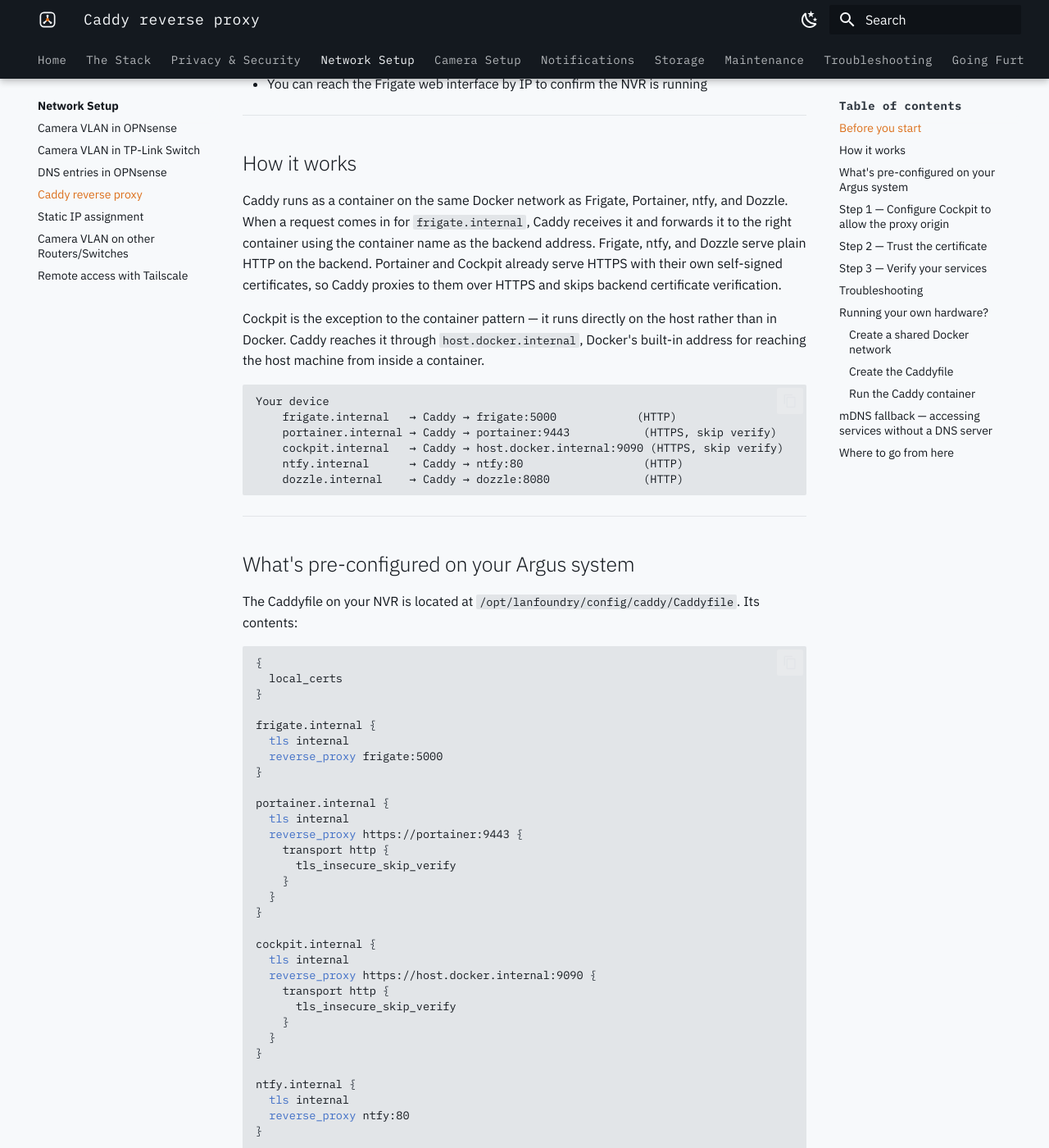
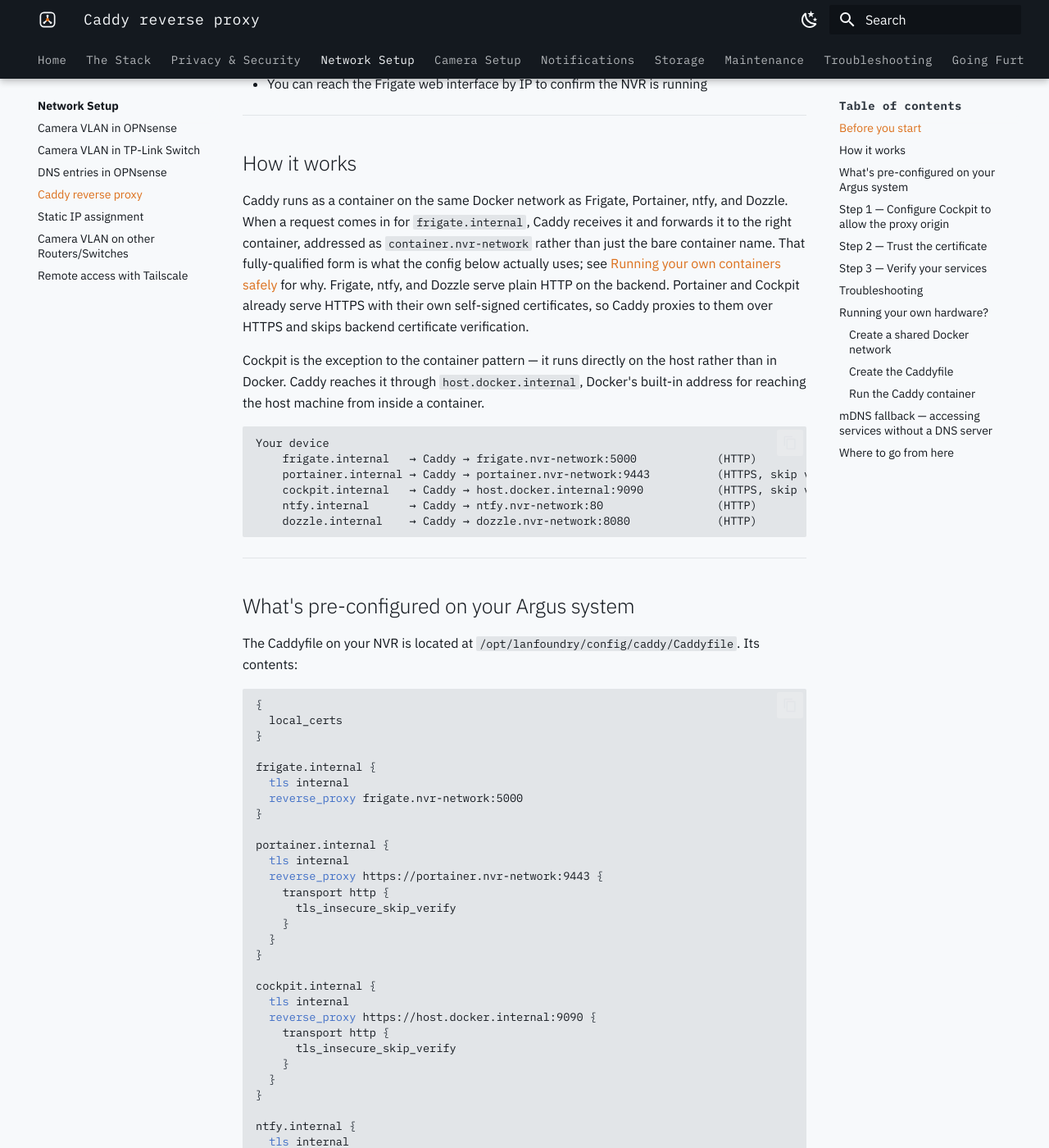
Before and after one commit to LANFoundry/lan-foundry-docs, an MkDocs documentation site: the page built from docs/network/caddy-reverse-proxy.md, in a window 1280 px wide and 1400 px high, scrolled down 618 px. Shown: the whole window at 82% size. Built offline with MkDocs 1.6.1 and Material for MkDocs 9.7.7, drawn with Linux system fonts in a browser that asks for light colours; some of the changed text lies outside the part shown.

Commit message:
updated container networking to include network names

````diff
--- a/docs/network/caddy-reverse-proxy.md
+++ b/docs/network/caddy-reverse-proxy.md
@@ -19,17 +19,17 @@ This guide assumes:
 
 ## How it works
 
-Caddy runs as a container on the same Docker network as Frigate, Portainer, ntfy, and Dozzle. When a request comes in for `frigate.internal`, Caddy receives it and forwards it to the right container using the container name as the backend address. Frigate, ntfy, and Dozzle serve plain HTTP on the backend. Portainer and Cockpit already serve HTTPS with their own self-signed certificates, so Caddy proxies to them over HTTPS and skips backend certificate verification.
+Caddy runs as a container on the same Docker network as Frigate, Portainer, ntfy, and Dozzle. When a request comes in for `frigate.internal`, Caddy receives it and forwards it to the right container, addressed as `container.nvr-network` rather than just the bare container name. That fully-qualified form is what the config below actually uses; see [Running your own containers safely](../further/container-networking.md) for why. Frigate, ntfy, and Dozzle serve plain HTTP on the backend. Portainer and Cockpit already serve HTTPS with their own self-signed certificates, so Caddy proxies to them over HTTPS and skips backend certificate verification.
 
 Cockpit is the exception to the container pattern — it runs directly on the host rather than in Docker. Caddy reaches it through `host.docker.internal`, Docker's built-in address for reaching the host machine from inside a container.
 
 ```
 Your device
-    frigate.internal   → Caddy → frigate:5000            (HTTP)
-    portainer.internal → Caddy → portainer:9443           (HTTPS, skip verify)
-    cockpit.internal   → Caddy → host.docker.internal:9090 (HTTPS, skip verify)
-    ntfy.internal      → Caddy → ntfy:80                  (HTTP)
-    dozzle.internal    → Caddy → dozzle:8080              (HTTP)
+    frigate.internal   → Caddy → frigate.nvr-network:5000            (HTTP)
+    portainer.internal → Caddy → portainer.nvr-network:9443          (HTTPS, skip verify)
+    cockpit.internal   → Caddy → host.docker.internal:9090           (HTTPS, skip verify)
+    ntfy.internal      → Caddy → ntfy.nvr-network:80                 (HTTP)
+    dozzle.internal    → Caddy → dozzle.nvr-network:8080             (HTTP)
 ```
 
 ---
@@ -45,12 +45,12 @@ The Caddyfile on your NVR is located at `/opt/lanfoundry/config/caddy/Caddyfile`
 
 frigate.internal {
   tls internal
-  reverse_proxy frigate:5000
+  reverse_proxy frigate.nvr-network:5000
 }
 
 portainer.internal {
   tls internal
-  reverse_proxy https://portainer:9443 {
+  reverse_proxy https://portainer.nvr-network:9443 {
     transport http {
       tls_insecure_skip_verify
     }
@@ -68,12 +68,12 @@ cockpit.internal {
 
 ntfy.internal {
   tls internal
-  reverse_proxy ntfy:80
+  reverse_proxy ntfy.nvr-network:80
 }
 
 dozzle.internal {
   tls internal
-  reverse_proxy dozzle:8080
+  reverse_proxy dozzle.nvr-network:8080
 }
 ```
 
@@ -233,10 +233,10 @@ Then configure Caddy to route by path rather than hostname:
 nvr.local {
   tls internal
   handle /frigate* {
-    reverse_proxy frigate:5000
+    reverse_proxy frigate.nvr-network:5000
   }
   handle /portainer* {
-    reverse_proxy https://portainer:9443 {
+    reverse_proxy https://portainer.nvr-network:9443 {
       transport http {
         tls_insecure_skip_verify
       }
@@ -250,10 +250,10 @@ nvr.local {
     }
   }
   handle /ntfy* {
-    reverse_proxy ntfy:80
+    reverse_proxy ntfy.nvr-network:80
   }
   handle /dozzle* {
-    reverse_proxy dozzle:8080
+    reverse_proxy dozzle.nvr-network:8080
   }
 }
 ```
````
Also changed, not shown: docs/about-the-stack.md (+6 -6 lines), docs/further/container-networking.md (+6 -4 lines), docs/notifications/ntfy-setup.md (+2 -2 lines).
